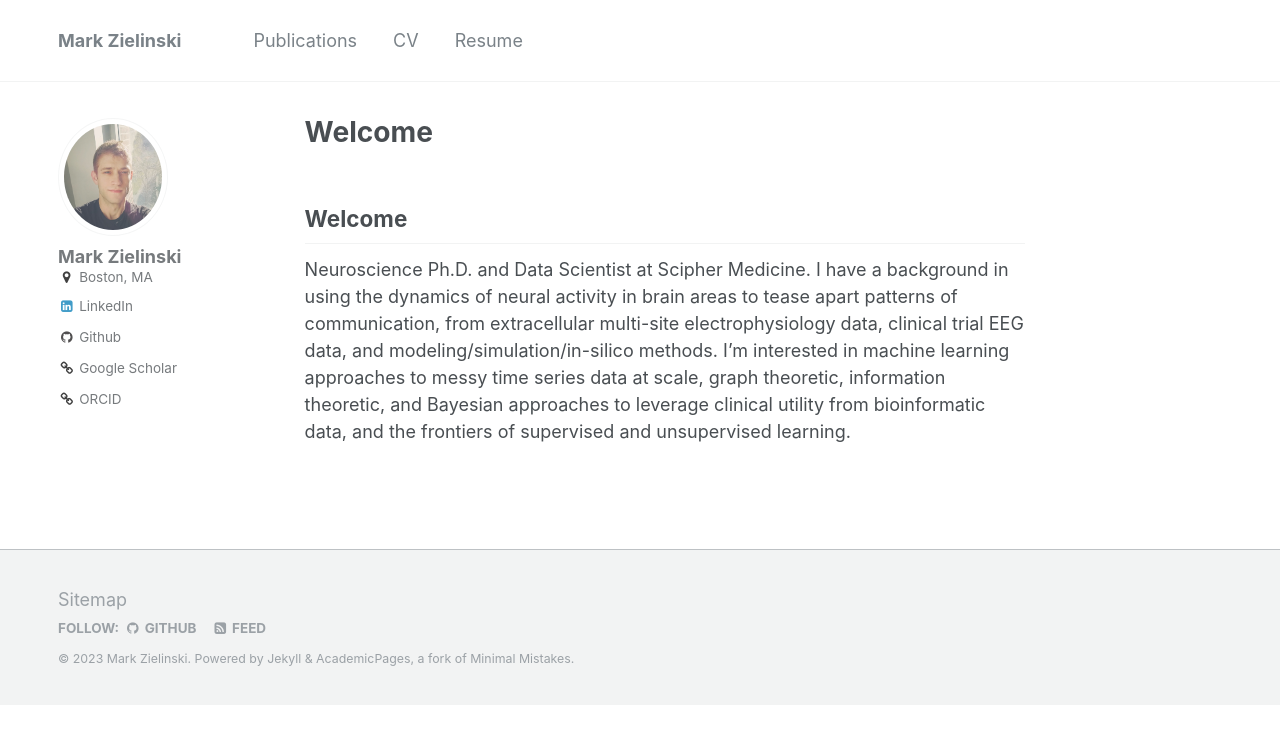
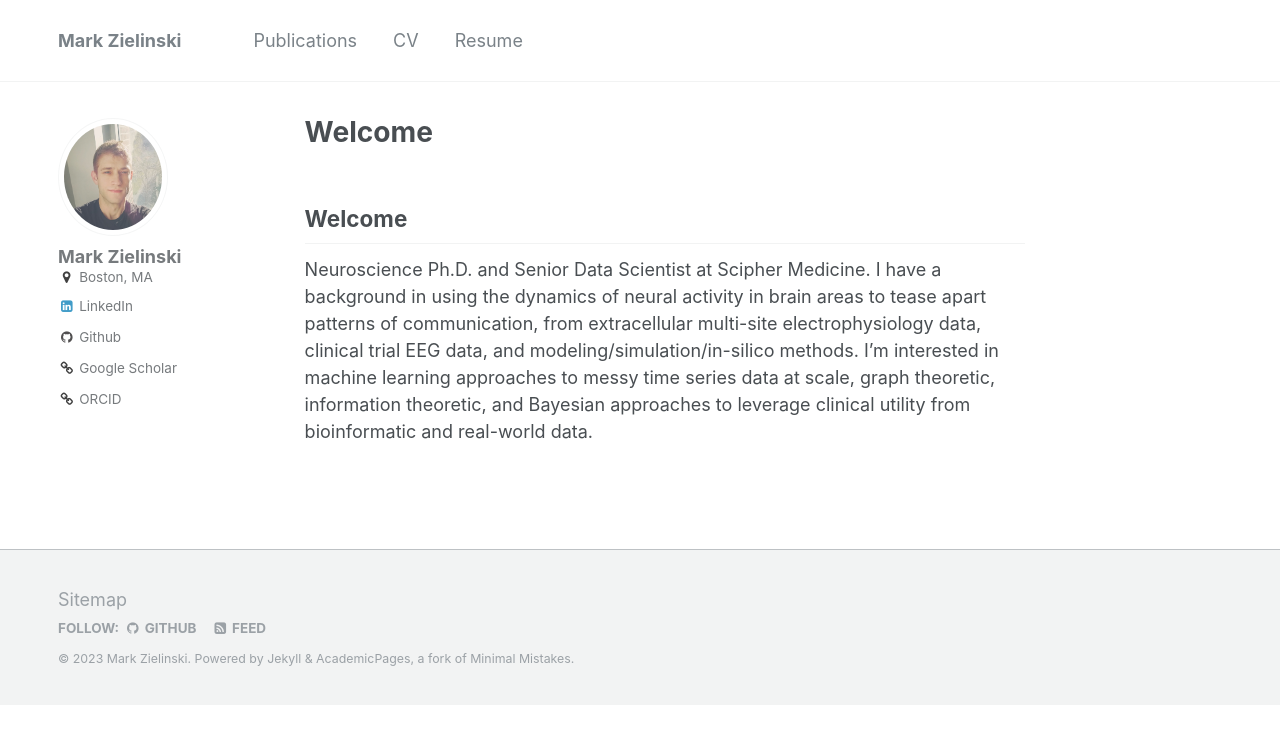
Before and after one commit to mczielinski/mczielinski.github.io, a Jekyll site: the page built from index.md, in a window 1280 px wide. Shown: the top 744 px of the page. Built offline with Jekyll 4.4.1, drawn with Linux system fonts in a browser that asks for light colours; our own code applies the rules of GitHub Pages for plain Markdown files.

Commit message:
Update index.md

```diff
--- a/index.md
+++ b/index.md
@@ -1,3 +1,3 @@
 ## Welcome
 
-Neuroscience Ph.D. and Data Scientist at Scipher Medicine. I have a background in using the dynamics of neural activity in brain areas to tease apart patterns of communication, from extracellular multi-site electrophysiology data, clinical trial EEG data, and modeling/simulation/in-silico methods. I'm interested in machine learning approaches to messy time series data at scale, graph theoretic, information theoretic, and Bayesian approaches to leverage clinical utility from bioinformatic data, and the frontiers of supervised and unsupervised learning.
+Neuroscience Ph.D. and Senior Data Scientist at Scipher Medicine. I have a background in using the dynamics of neural activity in brain areas to tease apart patterns of communication, from extracellular multi-site electrophysiology data, clinical trial EEG data, and modeling/simulation/in-silico methods. I’m interested in machine learning approaches to messy time series data at scale, graph theoretic, information theoretic, and Bayesian approaches to leverage clinical utility from bioinformatic and real-world data.
```
